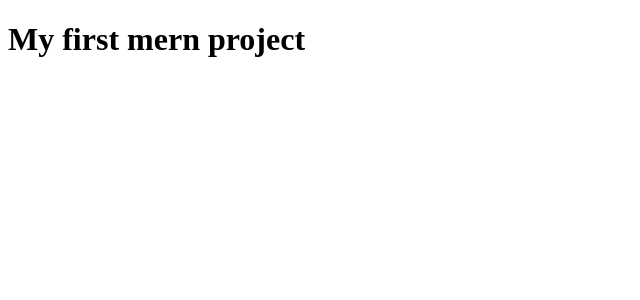
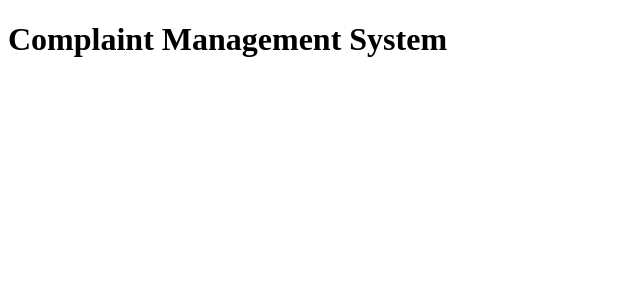
Before and after one commit to DakshayaniArle/Complaint_Management_System, a React (Vite) app in the folder FrontEnd/: page / in a window 1280 px wide. Shown: the top 300 px of the page, without its empty margins (0-640 px from the left). Built offline with nearby package versions, Linux system fonts and the light colour scheme.

Commit message:
set up all things to start the project

```diff
--- a/FrontEnd/src/App.jsx
+++ b/FrontEnd/src/App.jsx
@@ -1,8 +1,7 @@
-
 function App() {
   return(
     <div>
-      <h1>My first mern project</h1>
+      <h1>Complaint Management System</h1>
     </div>
   )
 }
```
Also changed, not shown: 1 other file (tests, documents, lock files or other folders).
